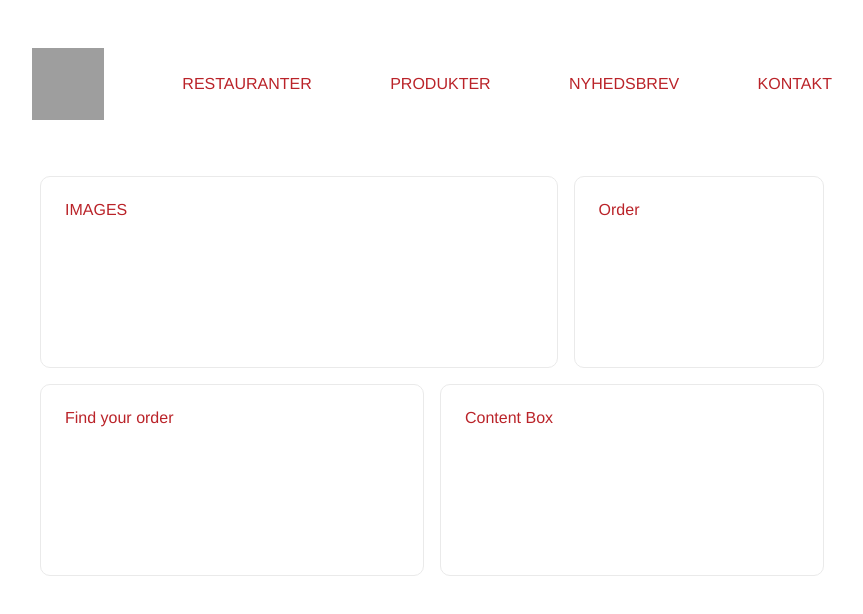
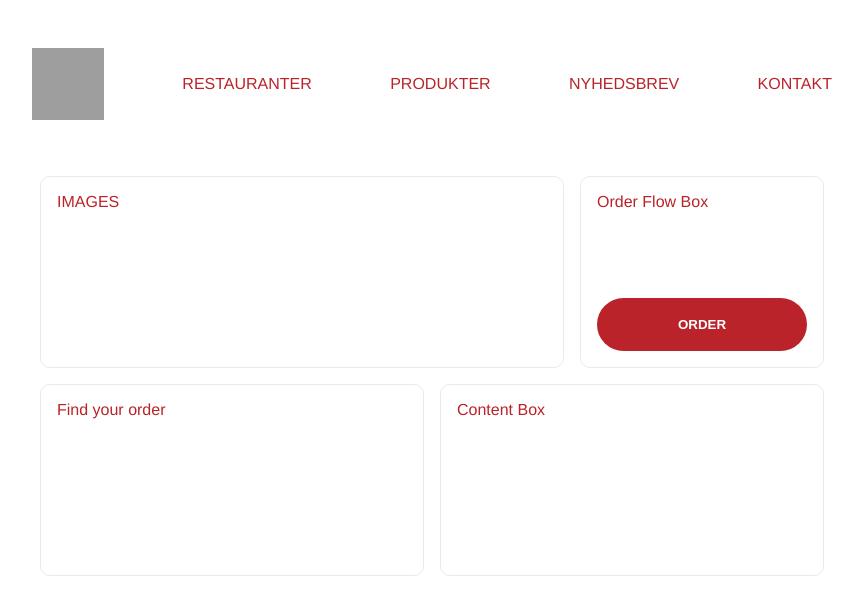
Before and after one commit to aheilemann/sundown, a Next.js app: page / in a window 1280 px wide. Shown: the top 614 px of the page, without its empty margins (208-1071 px from the left). Built offline with nearby package versions, Linux system fonts and the light colour scheme; grey boxes are pictures that could not be loaded.

Commit message:
RedButton component

```diff
--- /dev/null
+++ b/components/RedButton.tsx
@@ -0,0 +1,25 @@
+import styled from "styled-components";
+
+const ButtonRed = styled.button`
+  display: inline-flex;
+  align-items: center;
+  justify-content: center;
+  background-color: ${({ theme }) => theme.colors.primary};
+  cursor: pointer;
+  border-radius: 2.5em;
+  border: none;
+  padding: 1.5em;
+  white-space: nowrap;
+  color: white;
+  line-height: 1;
+  font-weight: 700;
+  text-decoration: none;
+  transition: background 0.3s ease;
+  width: 100%;
+
+  &:hover {
+    filter: brightness(85%);
+  }
+`;
+
+export default ButtonRed;
--- a/components/navbar.tsx
+++ b/components/navbar.tsx
@@ -1,6 +1,6 @@
 import React from "react";
 import styled from "styled-components";
-import StyledLink from "./styledLink";
+import StyledLink from "./StyledLink";
 import Image from 'next/image'
 
 const Wrapper = styled.div`
--- a/pages/index.tsx
+++ b/pages/index.tsx
@@ -1,12 +1,13 @@
 import styled from "styled-components";
-import Navbar from "../components/navbar";
+import Navbar from "../components/Navbar";
+import RedButton from "../components/RedButton";
 
 const Wrapper = styled.div`
-     display: flex;
-     flex-flow: column nowrap;
-     align-items: center;
-     justify-content: center;
-     padding: 3rem 0;
+  display: flex;
+  flex-flow: column nowrap;
+  align-items: center;
+  justify-content: center;
+  padding: 3rem 0;
 `;
 
 const Grid = styled.div`
@@ -23,8 +24,12 @@ const Row = styled.div`
 `;
 
 const Col = styled.div`
+  display: flex;
+  flex-flow: column nowrap;
+  align-items: left;
+  justify-content: space-between;
   margin: 0.5rem;
-  padding: 1.5rem;
+  padding: 1rem;
   text-align: left;
   color: inherit;
   text-decoration: none;
@@ -35,7 +40,7 @@ const Col = styled.div`
 `;
 
 const Text = styled.div`
-  color: ${({theme}) => theme.colors.primary};
+  color: ${({ theme }) => theme.colors.primary};
 `;
 
 export default function Home() {
@@ -44,12 +49,21 @@ export default function Home() {
       <Navbar />
       <Grid>
         <Row>
-          <Col size={7}><Text>IMAGES</Text></Col>
-          <Col size={3}><Text>Order</Text></Col>
+          <Col size={7}>
+            <Text>IMAGES</Text>
+          </Col>
+          <Col size={3}>
+            <Text>Order Flow Box</Text>
+            <RedButton>ORDER</RedButton>
+          </Col>
         </Row>
         <Row>
-          <Col size={5}><Text>Find your order</Text></Col>
-          <Col size={5}><Text>Content Box</Text></Col>
+          <Col size={5}>
+            <Text>Find your order</Text>
+          </Col>
+          <Col size={5}>
+            <Text>Content Box</Text>
+          </Col>
         </Row>
       </Grid>
     </Wrapper>
```
